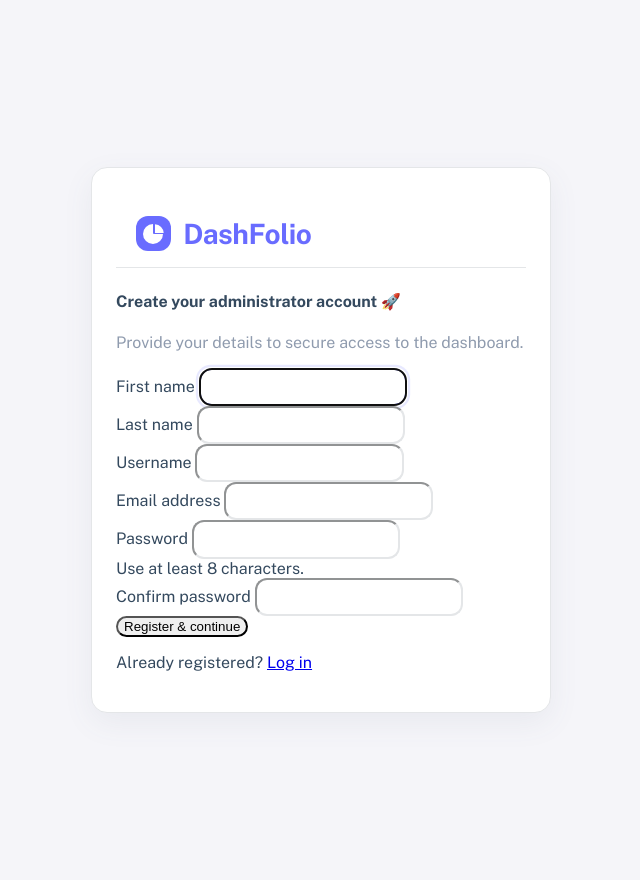
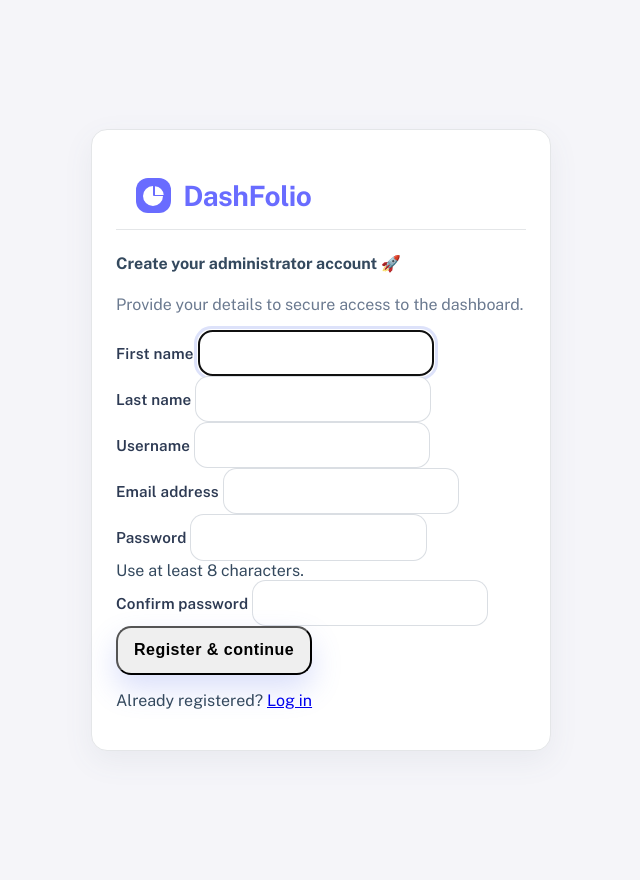
Before and after one commit to SentientByte/DashFolio, a Flask app: page /register in a window 1280 px wide. Shown: the whole page, without its empty margins (335-975 px from the left). Run offline with Flask 3, Linux system fonts and the light colour scheme.

Commit message:
Polish login card spacing and typography

```diff
--- a/static/css/app.css
+++ b/static/css/app.css
@@ -26,7 +26,113 @@ body {
 
 .authentication-inner {
     width: 100%;
-    max-width: 420px;
+    max-width: 460px;
+}
+
+.authentication-inner .card.auth-card {
+    border: none;
+    border-radius: 1.5rem;
+    background: #ffffff;
+    box-shadow: 0 24px 55px rgba(86, 106, 127, 0.15);
+}
+
+.authentication-inner .card.auth-card .card-body {
+    display: flex;
+    flex-direction: column;
+    gap: 1.75rem;
+    padding: clamp(2.75rem, 4vw, 3.5rem) !important;
+}
+
+.authentication-inner .auth-chip {
+    align-self: flex-start;
+    display: inline-flex;
+    align-items: center;
+    gap: 0.45rem;
+    padding: 0.5rem 1rem;
+    border-radius: 999px;
+    font-weight: 600;
+    font-size: 0.85rem;
+    letter-spacing: 0.08em;
+    text-transform: uppercase;
+    background: rgba(85, 110, 230, 0.12);
+    color: #4154f1;
+}
+
+.authentication-inner .auth-chip i {
+    font-size: 1rem;
+}
+
+.authentication-inner .auth-header {
+    display: flex;
+    flex-direction: column;
+    gap: 0.5rem;
+}
+
+.authentication-inner .auth-title {
+    font-size: clamp(1.75rem, 3vw, 2.1rem);
+    font-weight: 700;
+    letter-spacing: -0.02em;
+    color: #1f2c4c;
+}
+
+.authentication-inner .auth-subtitle {
+    font-size: 1rem;
+    line-height: 1.7;
+    color: #5e6a82 !important;
+}
+
+.authentication-inner .auth-form {
+    display: flex;
+    flex-direction: column;
+    gap: 1.25rem;
+}
+
+.authentication-inner .auth-form .form-field {
+    display: flex;
+    flex-direction: column;
+    gap: 0.4rem;
+}
+
+.authentication-wrapper .form-label {
+    font-weight: 600;
+    color: #2d3a53;
+    font-size: 0.95rem;
+    letter-spacing: 0.01em;
+}
+
+.authentication-wrapper .form-control {
+    border-radius: 0.85rem;
+    border: 1px solid rgba(86, 106, 127, 0.22);
+    background: rgba(255, 255, 255, 0.95);
+    padding: 0.85rem 1.1rem;
+    font-weight: 500;
+    font-size: 0.95rem;
+    transition: border-color 0.2s ease, box-shadow 0.2s ease;
+}
+
+.authentication-wrapper .form-control:focus {
+    border-color: rgba(85, 110, 230, 0.8);
+    box-shadow: 0 0 0 0.25rem rgba(85, 110, 230, 0.2);
+}
+
+.authentication-wrapper .btn-primary {
+    border-radius: 0.95rem;
+    padding: 0.85rem 1rem;
+    font-weight: 600;
+    font-size: 1rem;
+    letter-spacing: 0.03em;
+    box-shadow: 0 14px 30px rgba(85, 110, 230, 0.22);
+    transition: transform 0.2s ease, box-shadow 0.2s ease;
+}
+
+.authentication-wrapper .btn-primary:hover,
+.authentication-wrapper .btn-primary:focus {
+    box-shadow: 0 16px 34px rgba(85, 110, 230, 0.3);
+    transform: translateY(-1px);
+}
+
+.authentication-wrapper .text-muted {
+    color: #6b7a90 !important;
 }
 
 .authentication-wrapper.authentication-onboarding {
```
Also changed, not shown: templates/login.html (+14 -10 lines).
